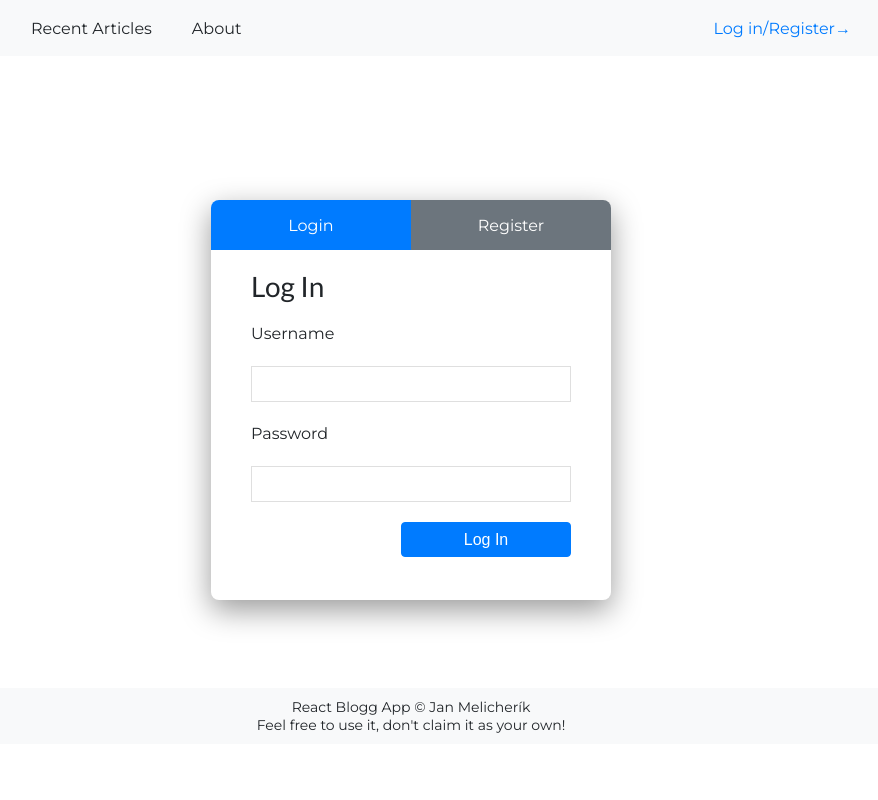
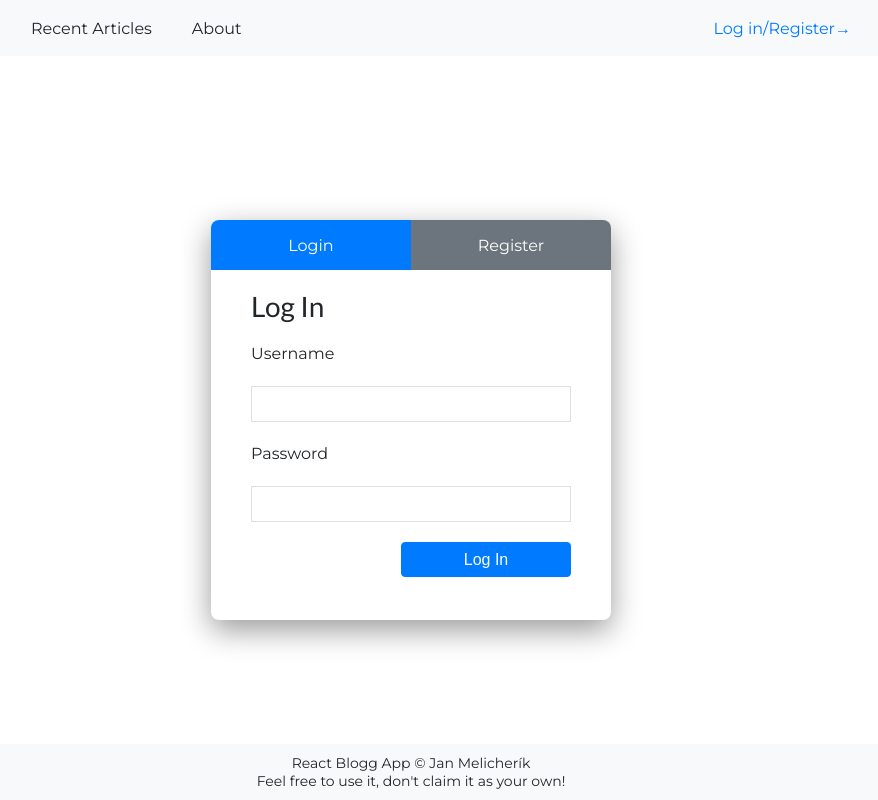
Before and after one commit to smil3cz/react-blog-app, a React (Create React App) app: page /user in a window 1280 px wide. Shown: the whole page, without its empty margins (229-1107 px from the left). Built offline with nearby package versions, Linux system fonts and the light colour scheme; some icons are missing.

Commit message:
fixed ehader and footer sizze

```diff
--- a/src/components/ArticleComponents/ArticleItem/styles.scss
+++ b/src/components/ArticleComponents/ArticleItem/styles.scss
@@ -7,7 +7,6 @@
   display: grid;
   gap: 2rem;
   grid-template-columns: 60% 1fr;
-  padding-top: 2rem;
 
   &__header {
     h1 {
@@ -67,6 +66,7 @@
   &__comments {
     margin-top: 2rem;
     margin-bottom: 2rem;
+    padding-bottom: 9rem;
   }
 
   &__form {
--- a/src/components/Footer/styles.scss
+++ b/src/components/Footer/styles.scss
@@ -2,6 +2,9 @@
 
 .footer {
   font-size: 1.4rem;
+  position: fixed;
+  bottom: 0;
+
   display: flex;
   flex-direction: column;
   justify-content: center;
--- a/src/components/Header/styles.scss
+++ b/src/components/Header/styles.scss
@@ -1,16 +1,14 @@
 @import "../../styles/abstracts/variables";
 
 .header {
-  position: fixed;
   width: 100%;
-  top: 0;
   display: flex;
   align-items: center;
   justify-content: center;
   height: 7vh;
   padding: 0 20rem;
   margin-bottom: 2rem;
-  background-color: rgba($header-grey, 0.9);
+  background-color: $header-grey;
 
   &__container {
     width: 100%;
--- a/src/components/styles.scss
+++ b/src/components/styles.scss
@@ -1,5 +1,6 @@
 .main {
-  padding: 0 20rem;
-  padding-top: 4rem;
-  min-height: 86vh;
+  padding: 9rem 20rem;
+  margin-bottom: 2rem;
+  height: 86vh;
+  position: relative;
 }
```
